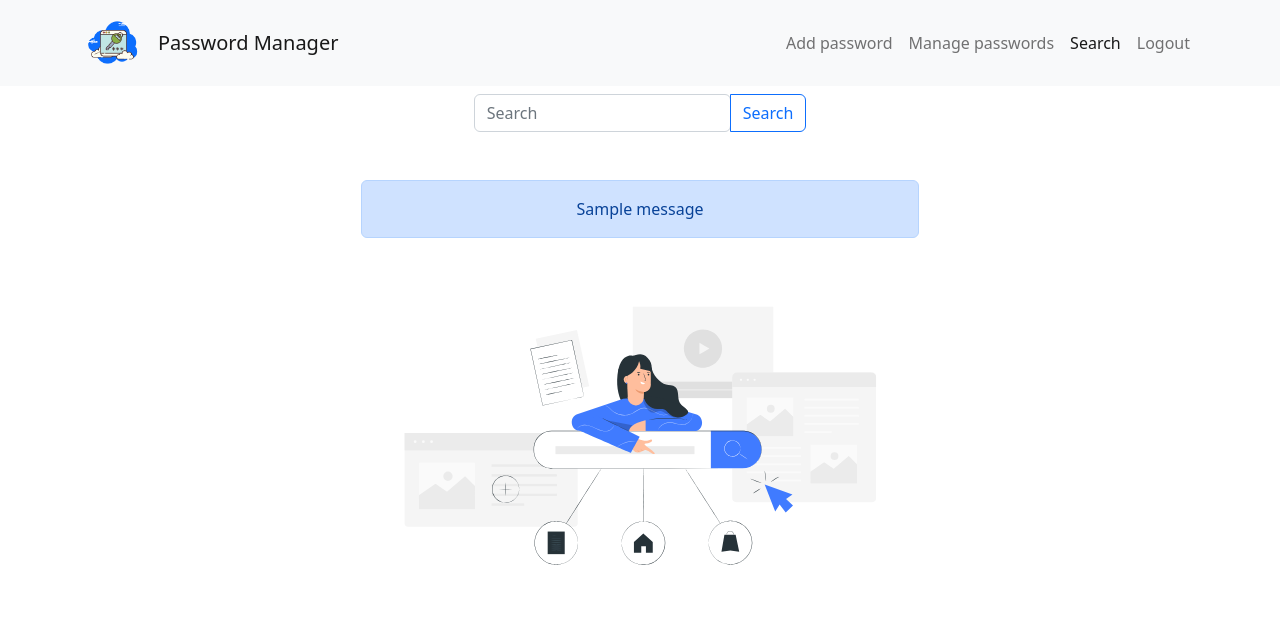
After one commit to Mueem-Nahid/password-manager-django, a Django app: page /search/ in a window 1280 px wide. The commit adds this page. Shown: the top 625 px of the page. Run offline with Django 4.2, Linux system fonts and the light colour scheme; a user stored in the database is signed in; tables that the repository leaves empty hold one stand-in row (values such as "Sample post"); one stand-in notice (Sample message) is shown.

Commit message:
# Info - search

```diff
--- a/home/templates/layouts/base.html
+++ b/home/templates/layouts/base.html
@@ -37,6 +37,9 @@
                             <a class="nav-link {% if request.path == '/manage-passwords/' %}active{% endif %}" aria-current="page" href="{% url 'manage-passwords' %}">Manage passwords</a>
                         </li>
                         <li class="nav-item">
+                            <a class="nav-link {% if request.path == '/search/' %}active{% endif %}" href="{% url 'search' %}">Search</a>
+                        </li>
+                        <li class="nav-item">
                             <a class="nav-link" href="{% url 'logout' %}">Logout</a>
                         </li>
                         {% else %}
--- /dev/null
+++ b/home/templates/pages/search.html
@@ -0,0 +1,71 @@
+{% extends 'layouts/base.html' %}
+{% load static %}
+
+{% block content %}
+    <section class="container">
+        <div class="d-flex h-100 w-100 mt-2 mb-5">
+            <div class="align-self-center mx-auto">
+                <form method="POST">
+                    {% csrf_token %}
+                    <div class="input-group">
+                        <input type="search" class="form-control rounded" name="password_search" placeholder="Search"
+                               aria-label="Search"
+                               aria-describedby="search-addon"/>
+                        <button type="submit" class="btn btn-outline-primary">Search</button>
+                    </div>
+                </form>
+            </div>
+        </div>
+
+        {% if messages %}
+            <div class="w-50 mx-auto">
+                <div class="alert alert-primary text-center" role="alert">
+                    {% for message in messages %}
+                        {{ message }}
+                    {% endfor %}
+                </div>
+            </div>
+        {% endif %}
+
+        {% if  passwords %}
+            <div class="table-responsive">
+                <table class="table table table-hover">
+                    <thead>
+                    <tr>
+                        <th scope="col">#</th>
+                        <th scope="col">Username</th>
+                        <th scope="col">Password</th>
+                        <th scope="col">Application Type</th>
+                        <th scope="col">Name</th>
+                        <th scope="col">Action</th>
+                    </tr>
+                    </thead>
+                    {% for password in passwords %}
+                        <tbody>
+                        <tr>
+                            <td>{{ forloop.counter }}</td>
+                            <td>{{ password.username }}</td>
+                            <td>{{ password.password }}</td>
+                            <td>{{ password.application_type }}</td>
+                            <td>
+                                {% if password.website_name %}
+                                    {{ password.website_name }}
+                                {% elif password.game_name %}
+                                    {{ password.game_name }}
+                                {% elif password.application_name %}
+                                    {{ password.application_name }}
+                                {% endif %}
+                            </td>
+                            <td><a href="{% url 'edit-password' password.id %}">Edit</a></td>
+                        </tr>
+                        </tbody>
+                    {% endfor %}
+                </table>
+            </div>
+        {% else %}
+            <div class="w-50 mx-auto">
+                <img src={% static '/assets/img/search.svg' %} alt="no-data">
+            </div>
+        {% endif %}
+    </section>
+{% endblock %}
--- a/home/urls.py
+++ b/home/urls.py
@@ -14,4 +14,5 @@ urlpatterns = [
     path('add-password/', views.add_new_password, name="add-password"),
     path('manage-passwords/', views.manage_passwords, name="manage-passwords"),
     path('edit-password/<str:pk>/', views.edit_password, name="edit-password"),
+    path('search/', views.search, name='search'),
 ]
--- a/home/views.py
+++ b/home/views.py
@@ -2,6 +2,7 @@ from django.contrib import messages
 from django.contrib.auth import logout
 from django.contrib.auth.views import LoginView
 from django.core.exceptions import ValidationError
+from django.db.models import Q
 from django.http import HttpResponseRedirect
 from django.shortcuts import render, redirect
 from django.views.decorators.cache import cache_control
@@ -116,7 +117,10 @@ def manage_passwords(request):
 
 
 # edit password
+@cache_control(no_cache=True, must_revalidate=True, no_store=True)
 def edit_password(request, pk):
+    if not request.user.is_authenticated:
+        return redirect('%s?next=%s' % ('/', request.path))
     user_password = UserPassword.objects.get(id=pk)
     form = UpdatePasswordForm(instance=user_password)
     if request.method == 'POST':
@@ -135,3 +139,23 @@ def edit_password(request, pk):
 
     context = {'form': form}
     return render(request, 'pages/edit-password.html', context)
+
+
+# search password
+@cache_control(no_cache=True, must_revalidate=True, no_store=True)
+def search(request):
+    if not request.user.is_authenticated:
+        return redirect('%s?next=%s' % ('/', request.path))
+    logged_in_user = request.user
+    logged_in_user_pws = UserPassword.objects.filter(user=logged_in_user)
+    if request.method == "POST":
+        searched = request.POST.get("password_search", "")
+        users_pws = logged_in_user_pws.values()
+        if users_pws.filter(Q(website_name=searched) | Q(application_name=searched) | Q(game_name=searched)):
+            user_pw = UserPassword.objects.filter(
+                Q(website_name=searched) | Q(application_name=searched) | Q(game_name=searched)).values()
+            return render(request, "pages/search.html", {'passwords': user_pw})
+        else:
+            messages.error(request, "---YOUR SEARCH RESULT DOESN'T EXIST---")
+
+    return render(request, "pages/search.html", {'pws': logged_in_user_pws})
```
Also changed, not shown: home/static/assets/img/search.svg (added).
